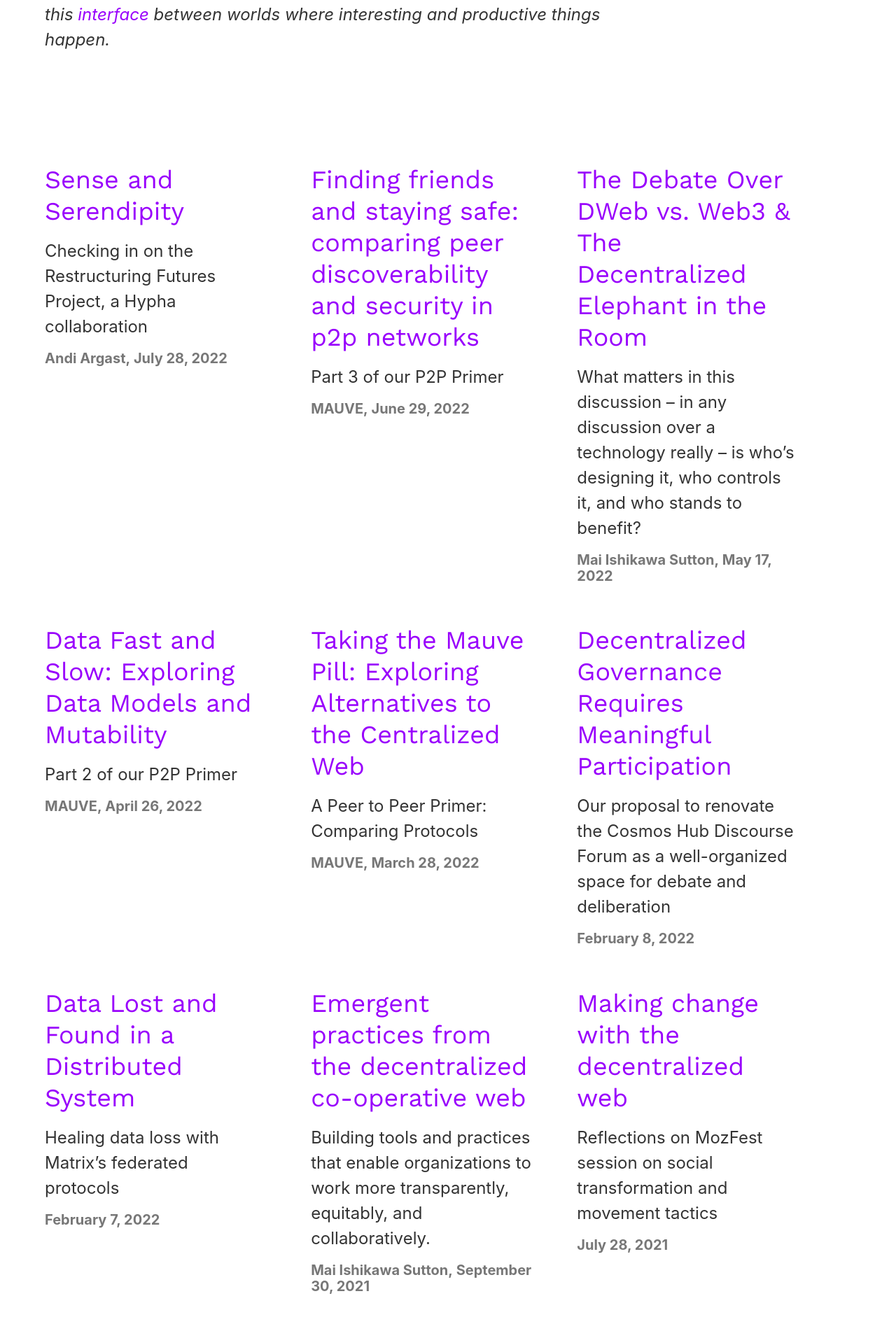
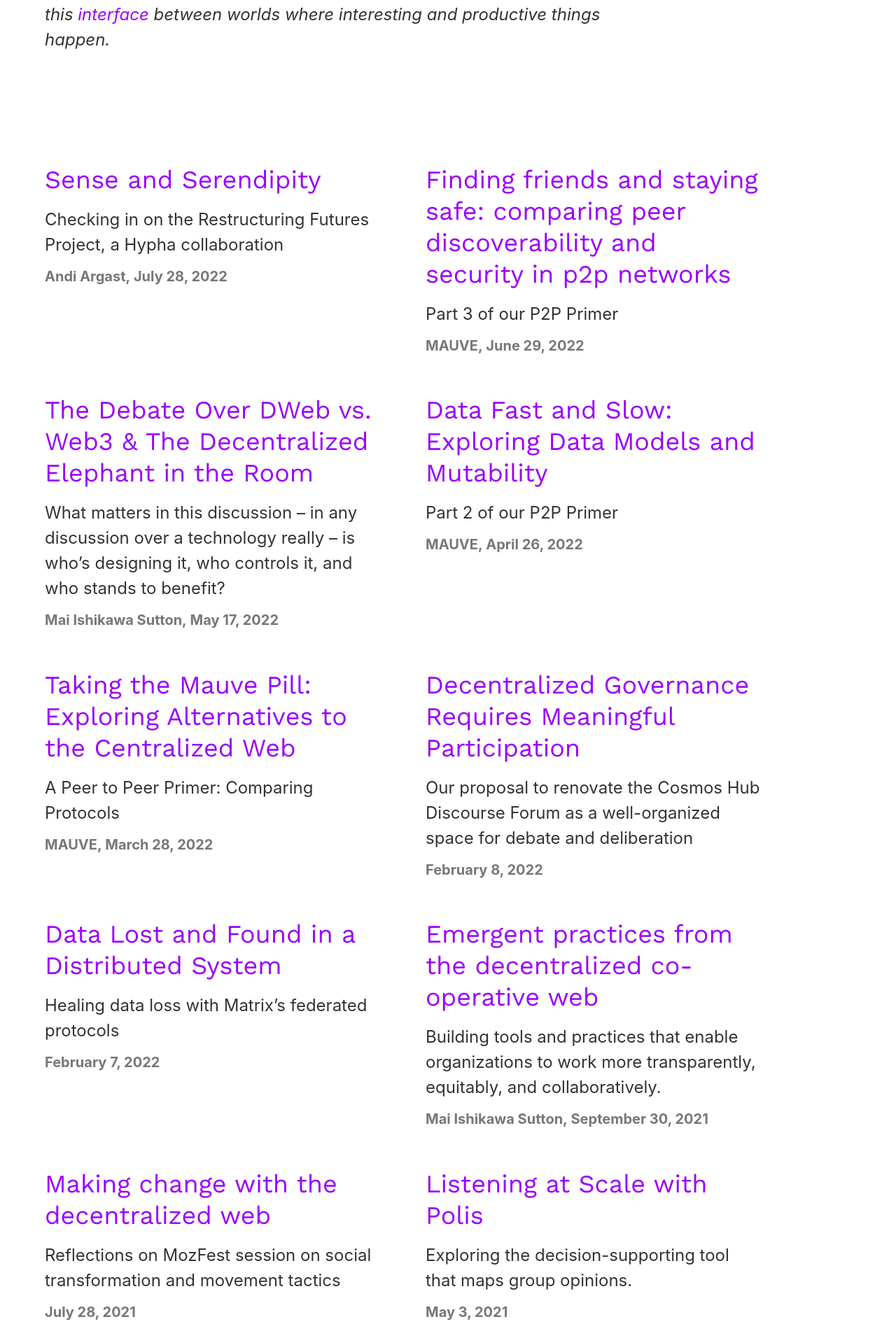
Before and after one commit to hyphacoop/hypha.coop, a Jekyll site: the page built from dripline.html, in a window 1280 px wide. Shown: the part 485-2397 px from the top of the page at 70% size. Built offline with Jekyll 4.4.1, drawn with Linux system fonts in a browser that asks for light colours.

Commit message:
revert to 2 col, fix right margin

```diff
--- a/_includes/sections/work-preview.html
+++ b/_includes/sections/work-preview.html
@@ -1,6 +1,6 @@
 <div class="mb4 pv4">
     <h2 class="f-subheadline ma0 pv4 accent worksans ">Selected work</h2>
-    <p class="f3 ">A full list of our works may be found on our <a class="accent link">Work page.</a></p>
+    <p class="f3 ">A full list of our works may be found on our <a class="accent link" href="/work/">Work page.</a></p>
     <div class="flex flex-between">
         {% assign works = site.work | where: 'preview', 'true' | sort: 'order' %}
         {% for work in works | where: 'preview', 'true' %}
--- a/dripline.html
+++ b/dripline.html
@@ -7,7 +7,7 @@ order: 4
 ---
 {% assign posts = site.posts %}
 
-<section class="mt4 ph3 ph5-l">
+<section class="mt4 ph3 pl5-l">
   <header>
 <div class="flex-l items-center mv2">
   <div class="w-100-l mb6">
@@ -29,7 +29,7 @@ order: 4
     <div class="flex flex-wrap pl0">
       {%- assign date_format = site.date_format -%}
       {%- for post in posts -%}
-      <div class="w-33 pr5 mr0-s mb4">
+      <div class="measure mr5 mr0-s mb4">
         <a class="no-underline" href="{{ post.url | relative_url }}">
           <h3 class="f2 mt0 mb3 worksans normal accent link underline-hover lh-title">
             {{ post.title | escape }}
```
